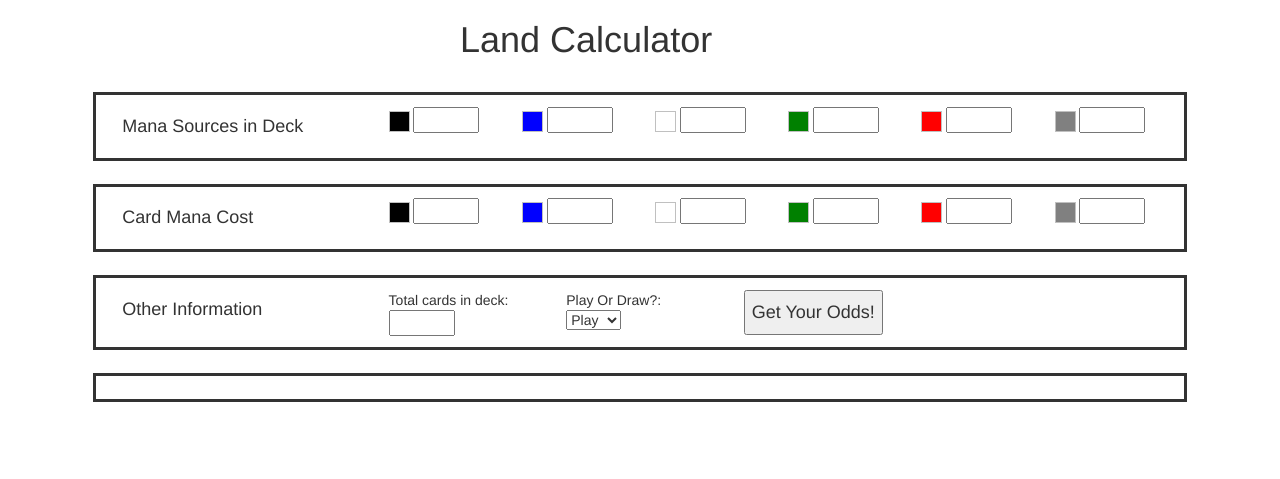
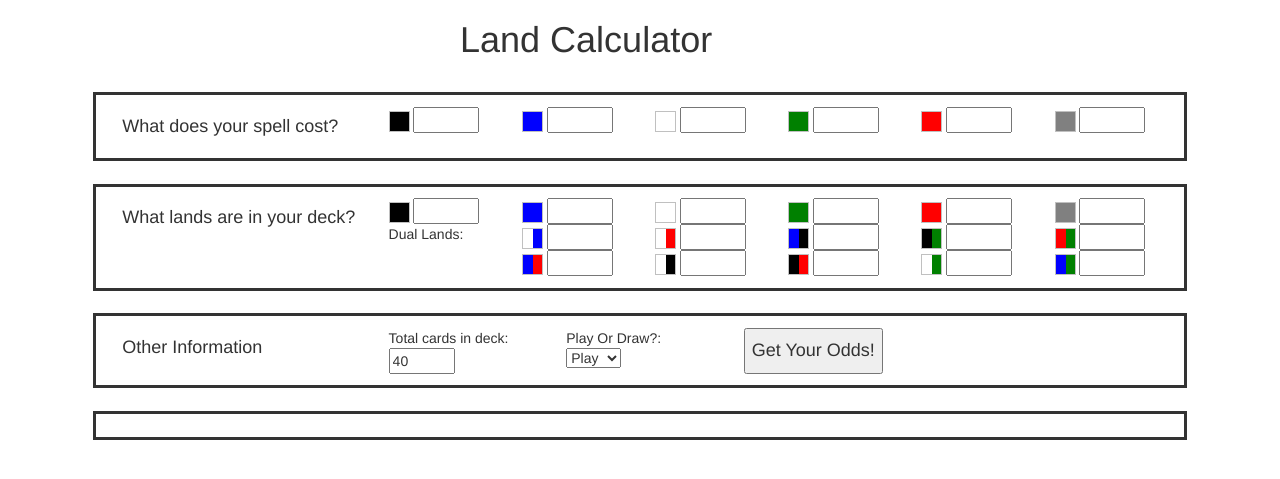
Before and after one commit to tmwilder/land_calc, a Django app: page / in a window 1280 px wide. Shown: the top 479 px of the page. Run offline with Django 3.2, Linux system fonts and the light colour scheme; some libraries are stand-ins or nearby versions.

Commit message:
Added UI support for dual lands 1. Added controls to handle decks with lands that can produce two colors of mana. 2. Updated JS to send new data to server.

```diff
--- /dev/null
+++ b/land_calc_app/static/css/dual_color_control.css
@@ -0,0 +1,90 @@
+.azorius,
+.boros,
+.dimir,
+.golgari,
+.gruul,
+.izzit,
+.orzhov,
+.rakdos,
+.selesnya,
+.simic {
+    display: inline-block;
+    width:1.5em;
+    height:1.5em;
+}
+
+form {
+    display: inline-block;
+}
+
+.azorius {
+    background-image: linear-gradient(right, blue 50%, white 50%);
+    background-image: -o-linear-gradient(right, blue 50%, white 50%);
+    background-image: -moz-linear-gradient(right, blue 50%, white 50%);
+    background-image: -webkit-linear-gradient(right, blue 50%, white 50%);
+    background-image: -ms-linear-gradient(right, blue 50%, white 50%);
+}
+
+.boros {
+    background-image: linear-gradient(right, red 50%, white 50%);
+    background-image: -o-linear-gradient(right, red 50%, white 50%);
+    background-image: -moz-linear-gradient(right, red 50%, white 50%);
+    background-image: -webkit-linear-gradient(right, red 50%, white 50%);
+    background-image: -ms-linear-gradient(right, red 50%, white 50%);
+}
+.dimir {
+    background-image: linear-gradient(right, black 50%, blue 50%);
+    background-image: -o-linear-gradient(right, black 50%, blue 50%);
+    background-image: -moz-linear-gradient(right, black 50%, blue 50%);
+    background-image: -webkit-linear-gradient(right, black 50%, blue 50%);
+    background-image: -ms-linear-gradient(right, black 50%, blue 50%);
+}
+.golgari {
+    background-image: linear-gradient(right, green 50%, black 50%);
+    background-image: -o-linear-gradient(right, green 50%, black 50%);
+    background-image: -moz-linear-gradient(right, green 50%, black 50%);
+    background-image: -webkit-linear-gradient(right, green 50%, black 50%);
+    background-image: -ms-linear-gradient(right, green 50%, black 50%);
+}
+.gruul {
+    background-image: linear-gradient(right, green 50%, red 50%);
+    background-image: -o-linear-gradient(right, green 50%, red 50%);
+    background-image: -moz-linear-gradient(right, green 50%, red 50%);
+    background-image: -webkit-linear-gradient(right, green 50%, red 50%);
+    background-image: -ms-linear-gradient(right, green 50%, red 50%);
+}
+.izzit {
+    background-image: linear-gradient(right, red 50%, blue 50%);
+    background-image: -o-linear-gradient(right, red 50%, blue 50%);
+    background-image: -moz-linear-gradient(right, red 50%, blue 50%);
+    background-image: -webkit-linear-gradient(right, red 50%, blue 50%);
+    background-image: -ms-linear-gradient(right, red 50%, blue 50%);
+}
+.orzhov {
+    background-image: linear-gradient(right, black 50%, white 50%);
+    background-image: -o-linear-gradient(right, black 50%, white 50%);
+    background-image: -moz-linear-gradient(right, black 50%, white 50%);
+    background-image: -webkit-linear-gradient(right, black 50%, white 50%);
+    background-image: -ms-linear-gradient(right, black 50%, white 50%);
+}
+.rakdos {
+    background-image: linear-gradient(right, red 50%, black 50%);
+    background-image: -o-linear-gradient(right, red 50%, black 50%);
+    background-image: -moz-linear-gradient(right, red 50%, black 50%);
+    background-image: -webkit-linear-gradient(right, red 50%, black 50%);
+    background-image: -ms-linear-gradient(right, red 50%, black 50%);
+}
+.selesnya {
+    background-image: linear-gradient(right, green 50%, white 50%);
+    background-image: -o-linear-gradient(right, green 50%, white 50%);
+    background-image: -moz-linear-gradient(right, green 50%, white 50%);
+    background-image: -webkit-linear-gradient(right, green 50%, white 50%);
+    background-image: -ms-linear-gradient(right, green 50%, white 50%);
+}
+.simic {
+    background-image: linear-gradient(right, green 50%, blue 50%);
+    background-image: -o-linear-gradient(right, green 50%, blue 50%);
+    background-image: -moz-linear-gradient(right, green 50%, blue 50%);
+    background-image: -webkit-linear-gradient(right, green 50%, blue 50%);
+    background-image: -ms-linear-gradient(right, green 50%, blue 50%);
+}
--- a/land_calc_app/static/js/main.js
+++ b/land_calc_app/static/js/main.js
@@ -19,7 +19,7 @@ function(jquery, jqplot, bar_chart) {
     //jQuery, canvas and the app/sub module are all
     //loaded and can be used here now.
 
-    function get_odds(deck, card_cost, on_the_play){
+    function _get_odds(deck, card_cost, on_the_play){
         var ajax_data = {
             deck: deck,
             card_cost: card_cost,
@@ -35,7 +35,9 @@ function(jquery, jqplot, bar_chart) {
         });
     }
 
-    function get_deck(){
+
+    function _get_deck(){
+        // Single Colored Lands
         var white = $("#deck_contents #white_count").val();
         var blue = $("#deck_contents #blue_count").val();
         var black = $("#deck_contents #black_count").val();
@@ -43,10 +45,40 @@ function(jquery, jqplot, bar_chart) {
         var green = $("#deck_contents #green_count").val();
         var colorless = $("#deck_contents #colorless_count").val();
 
+        // Duals
+        var azorius = $("#deck_contents #azorius_count").val();
+        var boros = $("#deck_contents #boros_count").val();
+        var dimir = $("#deck_contents #dimir_count").val();
+        var golgari = $("#deck_contents #golgari_count").val();
+        var gruul = $("#deck_contents #gruul_count").val();
+        var izzit = $("#deck_contents #izzit_count").val();
+        var orzhov = $("#deck_contents #orzhov_count").val();
+        var rakdos = $("#deck_contents #rakdos_count").val();
+        var selesnya = $("#deck_contents #selesnya_count").val();
+        var simic = $("#deck_contents #simic_count").val();
+
         var total_cards = $("#total_cards").val()
 
+        cards = {
+            w:white,
+            u:blue,
+            b:black,
+            r:red,
+            g:green,
+            c:colorless,
+            wu:azorius,
+            wr:boros,
+            ub:dimir,
+            bg:golgari,
+            rg:gruul,
+            ur:izzit,
+            wb:orzhov,
+            br:rakdos,
+            wg:selesnya,
+            ug:simic
+        };
+
         var total_lands = 0;
-        cards = {w:white, u:blue, b:black, r:red, g:green, c:colorless};
         var deck = {};
         for (var key in cards) {
             if (cards[key]){
@@ -61,7 +93,7 @@ function(jquery, jqplot, bar_chart) {
         return deck;
     }
 
-    function get_cost(){
+    function _get_cost(){
         var white = $("#mana_cost #white_count").val();
         var blue = $("#mana_cost #blue_count").val();
         var black = $("#mana_cost #black_count").val();
@@ -80,18 +112,26 @@ function(jquery, jqplot, bar_chart) {
         return card_cost;
     }
 
-    function get_play_status(){
+    function _get_play_status(){
         return $("#on_the_play").val() === "play" ? true: false;
     }
 
     function onGetOdds(){
-        var deck = get_deck();
-        var card_cost = get_cost();
-        var on_the_play = get_play_status();
-        get_odds(deck, card_cost, on_the_play);
+        var deck = _get_deck();
+        var card_cost = _get_cost();
+        var on_the_play = _get_play_status();
+        _get_odds(deck, card_cost, on_the_play);
     }
+
     existing_plot = undefined;
-    $("#get_odds").on('click', onGetOdds);
+
+
+    $('#nav_tabs a').click(function (e) {
+      e.preventDefault();
+      $(this).tab('show');
+    });
+
+    $("#get_odds").click(onGetOdds);
     $(window).resize(function(){
         if (existing_plot !== undefined){
             existing_plot.replot();
--- /dev/null
+++ b/land_calc_app/templates/dual_color_control_snippet.html
@@ -0,0 +1,82 @@
+{% load staticfiles %}
+<link rel="stylesheet" href="{% static 'css/dual_color_control.css' %}" type="text/css" media="screen" charset="utf-8" />
+
+<div class="row">
+  <div class="color_control col-xs-2">
+    Dual Lands:
+  </div>
+
+  <div class="color_control col-xs-2">
+    <img class="azorius img-responsive">
+    <form>
+      <input type="number" id="azorius_count" min="0" max="100">
+    </form>
+  </div>
+
+  <div class="color_control col-xs-2">
+    <img class="boros img-responsive">
+    <form>
+      <input type="number" id="boros_count" min="0" max="100">
+    </form>
+  </div>
+
+  <div class="color_control col-xs-2">
+    <img class="dimir img-responsive">
+    <form>
+      <input type="number" id="dimir_count" min="0" max="100">
+    </form>
+  </div>
+
+  <div class="color_control col-xs-2">
+    <img class="golgari img-responsive">
+    <form>
+      <input type="number" id="golgari_count" min="0" max="100">
+    </form>
+  </div>
+
+  <div class="color_control col-xs-2">
+    <img class="gruul img-responsive">
+    <form>
+      <input type="number" id="gruul_count" min="0" max="100">
+    </form>
+  </div>
+</div>
+
+<div class="row">
+
+  <div class="color_control col-xs-2 col-xs-offset-2">
+    <img class="izzit img-responsive">
+    <form>
+      <input type="number" id="izzit_count" min="0" max="100">
+    </form>
+  </div>
+
+  <div class="color_control col-xs-2">
+    <img class="orzhov img-responsive">
+    <form>
+      <input type="number" id="orzhov_count" min="0" max="100">
+    </form>
+  </div>
+
+  <div class="color_control col-xs-2">
+    <img class="rakdos img-responsive">
+    <form>
+      <input type="number" id="rakdos_count" min="0" max="100">
+    </form>
+  </div>
+
+  <div class="color_control col-xs-2">
+    <img class="selesnya img-responsive">
+    <form>
+      <input type="number" id="selesnya_count" min="0" max="100">
+    </form>
+  </div>
+
+  <div class="color_control col-xs-2">
+    <img class="simic img-responsive">
+    <form>
+      <input type="number" id="simic_count" min="0" max="100">
+    </form>
+  </div>
+
+</div>
--- a/land_calc_app/templates/main.html
+++ b/land_calc_app/templates/main.html
@@ -21,20 +21,24 @@
         </div>
       </div>
 
-      <div class="row" id="deck_contents">
+      <div class="row" id="mana_cost">
         <div class="col-xs-3">
-          <h4 class="header">Mana Sources in Deck</h4>
+          <h4 class="header">What does your spell cost?</h4>
         </div>
         <div class="col-xs-9">
           {% include "color_control_snippet.html" %}
         </div>
       </div>
-      <div class="row" id="mana_cost">
+
+      <div class="row" id="deck_contents">
         <div class="col-xs-3">
-          <h4 class="header">Card Mana Cost</h4>
+          <h4 class="header">What lands are in your deck?</h4>
         </div>
         <div class="col-xs-9">
           {% include "color_control_snippet.html" %}
+        </div>
+        <div class="col-xs-9">
+          {% include "dual_color_control_snippet.html" %}
         </div>
       </div>
 
@@ -43,7 +47,7 @@
           <h4 class="header">Other Information</h4>
         </div>
         <div class="col-xs-2">
-          Total cards in deck: <input type="number" id="total_cards" min="0" max="200">
+          Total cards in deck: <input type="number" id="total_cards" min="0" max="200" value="40">
         </div>
         <div class="col-xs-2">
           Play Or Draw?:
@@ -61,7 +65,6 @@
         </div>
       </div>
 
-
     </div>
   </body>
 </html>
```
Also changed, not shown: land_calc_app/static/js/app/bar_chart.js (line endings or trailing spaces).
